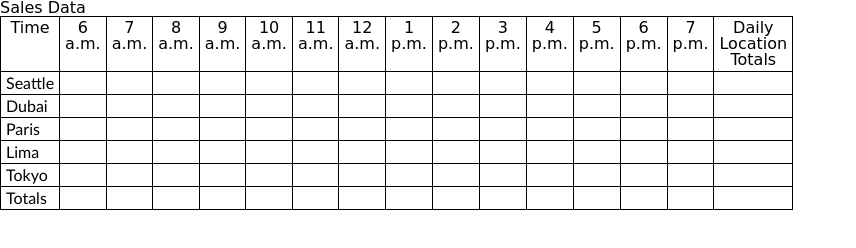
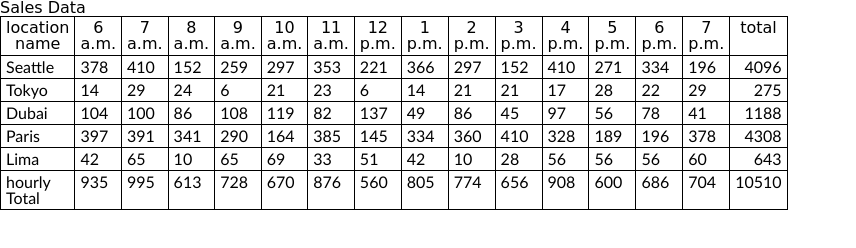
Before and after one commit to Marthaquinram/cookie-stand, a plain HTML site: page sales.html in a window 1280 px wide. Shown: the whole page, without its empty margins (0-856 px from the left). Drawn offline with Linux system fonts and the light colour scheme; a web font is replaced by a local one.

Commit message:
updated js code numbers are finally displaying on page

```diff
--- a/js/app.js
+++ b/js/app.js
@@ -1,7 +1,10 @@
 'use strict'
-              //0         1         2           3         4         5
-let hour = ['6 a.m.', '7 a.m.', '8 a.m.', '9 a.m.', '10 a.m.', '11 a.m.', '12 p.m.', '1 p.m.', '2 p.m.', '3 p.m.', '4 p.m.', '5 p.m.', '6 p.m.', '7 p.m.']
+let table = document.getElementById('table');
+ let hour = ['6 a.m.', '7 a.m.', '8 a.m.', '9 a.m.', '10 a.m.', '11 a.m.', '12 p.m.', '1 p.m.', '2 p.m.', '3 p.m.', '4 p.m.', '5 p.m.', '6 p.m.', '7 p.m.']
 //let citySales = document.getElementById('citySales');
+
+let storeArray = [];
+//let table = document.getElementById('table');
 function Store(name, min, max, avg) {
   this.name = name;
   this.min = min;
@@ -9,16 +12,9 @@ function Store(name, min, max, avg) {
   this.avg = avg;
   this.dailyTotal = 0;
   this.avgCookiesSoldHoulyArray = [];
+  storeArray.push(this)
 }
 
-
-// var seattleStore = new Store('Seattle', 23, 65, 6.3);
-// let Dubai = new Store('Dubai', 11, 38, 3.7);
-// let Paris = new Store('Paris', 20, 38, 2.3);
-// let Lima = new Store('Lima', 2, 16, 4.6);
-// let Tokyo = new Store('Tokyo', 3, 24, 1.2),
-
-//console.log(Seattle);
 
 Store.prototype.getRandomCustomer = function () {
   return Math.floor(Math.random() * (this.max - this.min + 1) + this.min);// <--- generating random customer. "this" is to access the object.
@@ -26,8 +22,8 @@ Store.prototype.getRandomCustomer = function () {
 
 Store.prototype.calculateCookiesPerHour = function () {
   for (let i = 0; i < hour.length; i++) { //<--- we need all three lines of code to run, which is why we want this first.
-    let randomCustomersThisHour = this.getRandomCustomer();
-    let cookiesSoldThisHour = Math.ceil(randomCustomersThisHour * this.avg);
+    let randomCustomersThisHour = this.getRandomCustomer();//<-- randomcustomers equals the .getrandom
+    let cookiesSoldThisHour = Math.ceil(randomCustomersThisHour * this.avg);//<--
     this.dailyTotal = (this.dailyTotal + cookiesSoldThisHour); // or you could += this would add the two together
     this.avgCookiesSoldHoulyArray.push(cookiesSoldThisHour);
   }
@@ -35,21 +31,91 @@ Store.prototype.calculateCookiesPerHour = function () {
 
 Store.prototype.render = function(){
   this.calculateCookiesPerHour();
-  let table = document.getElementById("salesdata");// <-- creating a table
   let storeRow = document.createElement('tr');//<-- creating a row
-  table.appendChild(storeRow);
-  let storeName = document.createElement('td')
-  storeName.textContent = this.name;
-  storeRow.appendChild(storeName);
- };
+  table.appendChild(storeRow);//<----this is passing the table to store row??
+  let storeName = document.createElement('td'); //<-- this is creating a Table with data
+  storeName.textContent = this.name;//<--inputting the names of the store in table
+  storeRow.appendChild(storeName);//<--- this is displaying the city names on page
+  for(let i = 0; i < hour.length; i++){//<-- this is my for loop
+    let hourlyCookiesSales = document.createElement('td');//<---naming this table data as hourlycookie sales to then input data.
+    hourlyCookiesSales.textContent = this.avgCookiesSoldHoulyArray[i];//<--- this is actually inputting the data from the array
+    storeRow.appendChild(hourlyCookiesSales);//<-- this is displaying the numbers in the rows
+  }
 
-//  let storeArray = [
-//   new Store('Seattle', 23, 65, 6.3),
-//   new Store('Dubai', 11, 38, 3.7),
-//   new Store('Paris', 20, 38, 2.3),
-//   new Store('Lima', 2, 16, 4.6),
-//   new Store('Tokyo', 3, 24, 1.2),
-//  ];
+let hourlyCookiesSalesTotal = document.createElement('td');//<--- naming this table data hourly cookiessales total
+hourlyCookiesSalesTotal.textContent = this.dailyTotal;//<-- this is inputing the daily totals
+storeRow.appendChild(hourlyCookiesSalesTotal);//<--- this is displaying the totals for each city on the page in the table created.(boxes)
+};
+
+ function makeHeader(){
+  let tableRow = document.createElement('tr');//<--- creating a Table Row
+  let tableHeader = document.createElement('th');//<--- this is creating a table header
+  tableHeader.textContent = 'location name';//<-- putting city name text in table header
+  tableRow.appendChild(tableHeader);//<--- this is displaying the names
+  for (let i = 0; i < hour.length; i++){//<--- this for loop inputing the hours to the table header.
+    tableHeader = document.createElement('th');//<-- this is creting the header for hours
+    tableHeader.textContent = hour[i];//<---- this is adding the hours text to the table
+    tableRow.appendChild(tableHeader);//<--- this is displaying the hours on the table.
+  }
+
+  tableHeader = document.createElement('th'); //<-- creating the totals header/label
+  tableHeader.textContent = 'total';//<-- nameing it total in
+  tableRow.appendChild(tableHeader);//<--- this is displaying total on table header on the table row
+  table.appendChild(tableRow);//<--- this is displaying the row to the table displayed on browser.
+}
+
+ function makeFooter(){
+  let tableRow = document.createElement('tr');//<--- creating a new row
+  let tableHeader = document.createElement('td');//<--- creating a table header
+  tableHeader.textContent = 'hourly Total';//<-- this is adding
+  tableRow.appendChild(tableHeader);
+  let grandTotal = 0;
+  for (let i = 0; i < hour.length; i++){
+    let hourlyTotal = 0;
+    for (let j = 0; j < storeArray.length; j++){
+    hourlyTotal += storeArray[j].avgCookiesSoldHoulyArray[i];//<---cookies sold every hour at every location within in the store array equalling hourly total.
+    grandTotal += storeArray[j].avgCookiesSoldHoulyArray[i];
+    }
+    let tableHour = document.createElement('td')
+    tableHour.textContent = hourlyTotal;//<--- this is adding text to the hourly total
+    tableRow.appendChild(tableHour);//<--- this passing the tablerow info into the table header
+  }
+  let tableTotal = document.createElement('td');
+  tableTotal.textContent = grandTotal;
+  tableRow.appendChild(tableTotal);
+  table.appendChild(tableRow);
+}
+
+new Store('Seattle',23,65,6.3);
+new Store('Tokyo',3,24,1.2);
+new Store('Dubai',11,38,3.7);
+new Store('Paris',23,65,6.3);
+new Store('Lima',2,16,4.6);
+
+
+
+makeHeader();
+for(let i = 0; i < storeArray.length; i++){
+  storeArray[i].render();
+
+}
+makeFooter();
+
+
+  // new Store('Seattle', 23, 65, 6.3);
+  // new Store('Dubai', 11, 38, 3.7);
+  // new Store('Paris', 20, 38, 2.3);
+  // new Store('Lima', 2, 16, 4.6);
+  // new Store('Tokyo', 3, 24, 1.2);
+
+
+//  for(let i = 0; i < storeArray.length; i++) {
+//   let newStore = storeArray[i];
+
+//   Store.render();
+
+
+
 //  for(let i = 0; i < storeArray.length; i++) {
 //    let newStore = storeArray[i];
 
@@ -69,6 +135,31 @@ Store.prototype.render = function(){
 
 
 
+
+
+
+
+ // function makeFooter(){
+//   let tableRow = document.createElement('tr');
+//   let tableHeader = document.createElement('th');
+//   tableHeader.textContent = 'Hourly Total';
+//   tableRow.appendChild(tableHeader);
+//   let grandTotal = 0;
+//   for (let i = 0; i < hour.length; i++){
+//     let hourlyTotal = 0;
+//     for (let j = 0; j < storeArray.length; i++){
+//       hourlyTotal += storeArray[j].cookiesSoldPerHour[i];
+//       grandTotal += storeArray[j].cookiesSoldPerHour[i];
+//     }
+//     tableHeader = document.createElement('th');
+//     tableHeader.textContent = hourlyTotal;
+//     tableRow.appendChild(tableHeader);
+//   }
+//   tableHeader = document.createElement('th');
+//   tableHeader.textContent = grandTotal;
+//   tableRow.appendChild(tableHeader);
+//   table.appendChild(tableRow);
+// }
 
 // let seattle = {
 //   name: 'Seattle',
--- a/sales.html
+++ b/sales.html
@@ -44,8 +44,8 @@
 </head>
 <body>
   <h1>Sales Data</h1>
-  <table id="salesdata">
-    <thead>
+  <table id="table"> </table>
+    <!-- <thead>
       <tr>
         <th>Time</th>
         <th>6 a.m.</th>
@@ -174,7 +174,7 @@
         <td></td>
         <td></td>
 
-      </tr>
+      </tr> -->
     </tbody>
   <!-- <h1>Pat's Salmon Cookies: Sales Data</h1>
   <h2> Seattle Sales</h2>
@@ -187,7 +187,7 @@
   <ul id="lima"></ul>
   <h2> Tokyo Sales</h2>
   <ul id="tokyo"></ul> -->
-
+<footer></footer>
 <script src="js/app.js"></script>
 
 </body>
```
Also changed, not shown: js/test.js (added, +57 -0 lines).
